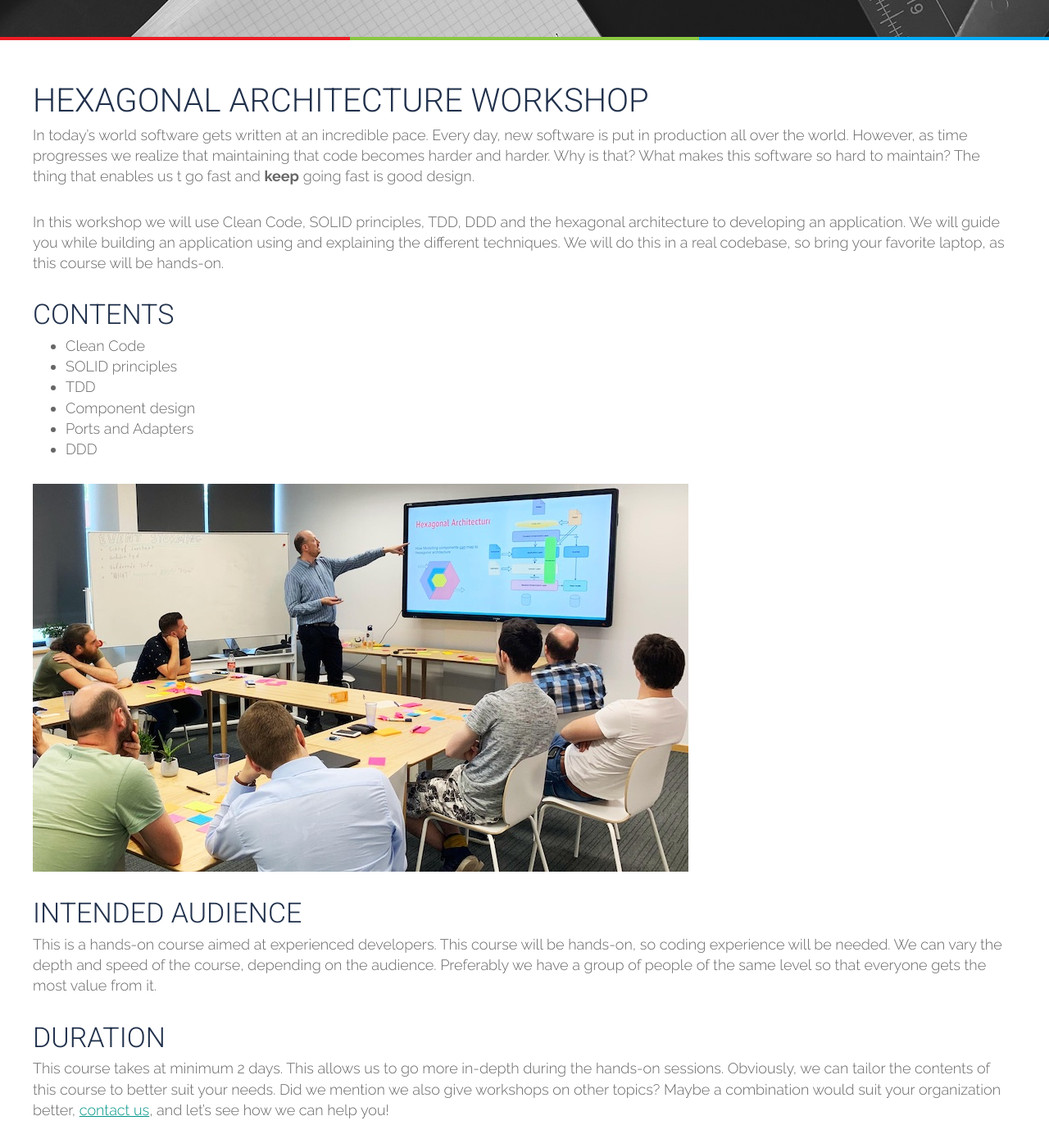
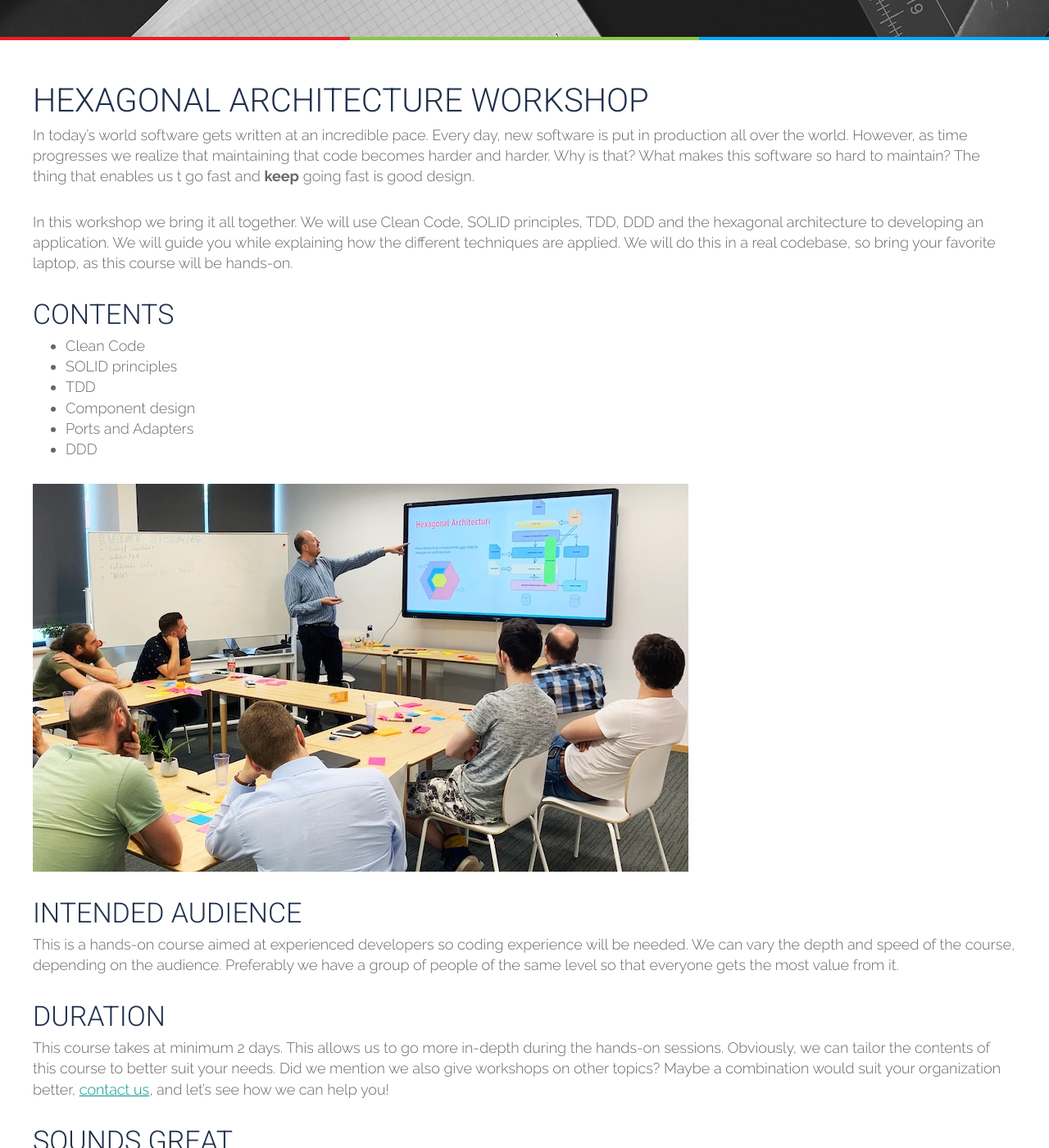
Before and after one commit to tripledio/tripledio.github.io, a Jekyll site: the page built from _courses/08-hexagonal-architecture-immersion.md, in a window 1280 px wide and 1400 px high, scrolled down 565 px. Shown: the whole window at 82% size. Built offline with Jekyll 4.4.1, drawn with Linux system fonts in a browser that asks for light colours.

```diff
--- a/_courses/08-hexagonal-architecture-immersion.md
+++ b/_courses/08-hexagonal-architecture-immersion.md
@@ -9,7 +9,7 @@
 
 In today's world software gets written at an incredible pace. Every day, new software is put in production all over the world. However, as time progresses we realize that maintaining that code becomes harder and harder. Why is that? What makes this software so hard to maintain? The thing that enables us t go fast and **keep** going fast is good design.
 
-In this workshop we will use Clean Code, SOLID principles, TDD, DDD and the hexagonal architecture to developing an application. We will guide you while building an application using and explaining the different techniques. We will do this in a real codebase, so bring your favorite laptop, as this course will be hands-on.
+In this workshop we bring it all together. We will use Clean Code, SOLID principles, TDD, DDD and the hexagonal architecture to developing an application. We will guide you while explaining how the different techniques are applied. We will do this in a real codebase, so bring your favorite laptop, as this course will be hands-on.
 
 ## Contents
 + Clean Code
@@ -23,7 +23,7 @@
 
 ## Intended audience
 
-This is a hands-on course aimed at experienced developers. This course will be hands-on, so coding experience will be needed. We can vary the depth and speed of the course, depending on the audience. Preferably we have a group of people of the same level so that everyone gets the most value from it.
+This is a hands-on course aimed at experienced developers so coding experience will be needed. We can vary the depth and speed of the course, depending on the audience. Preferably we have a group of people of the same level so that everyone gets the most value from it.
 
 ## Duration
 
```
Also changed, not shown: _courses/09-new-product-owner.md (added, +27 -0 lines).
